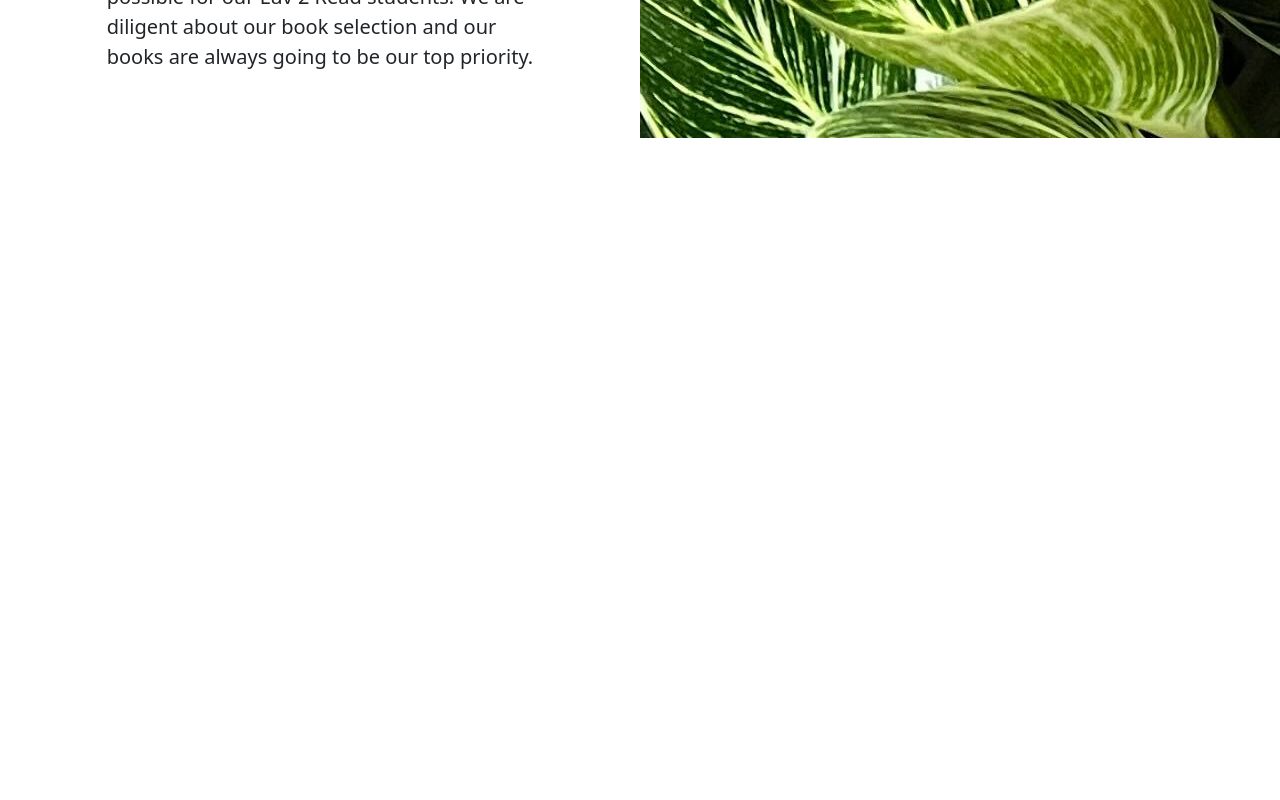
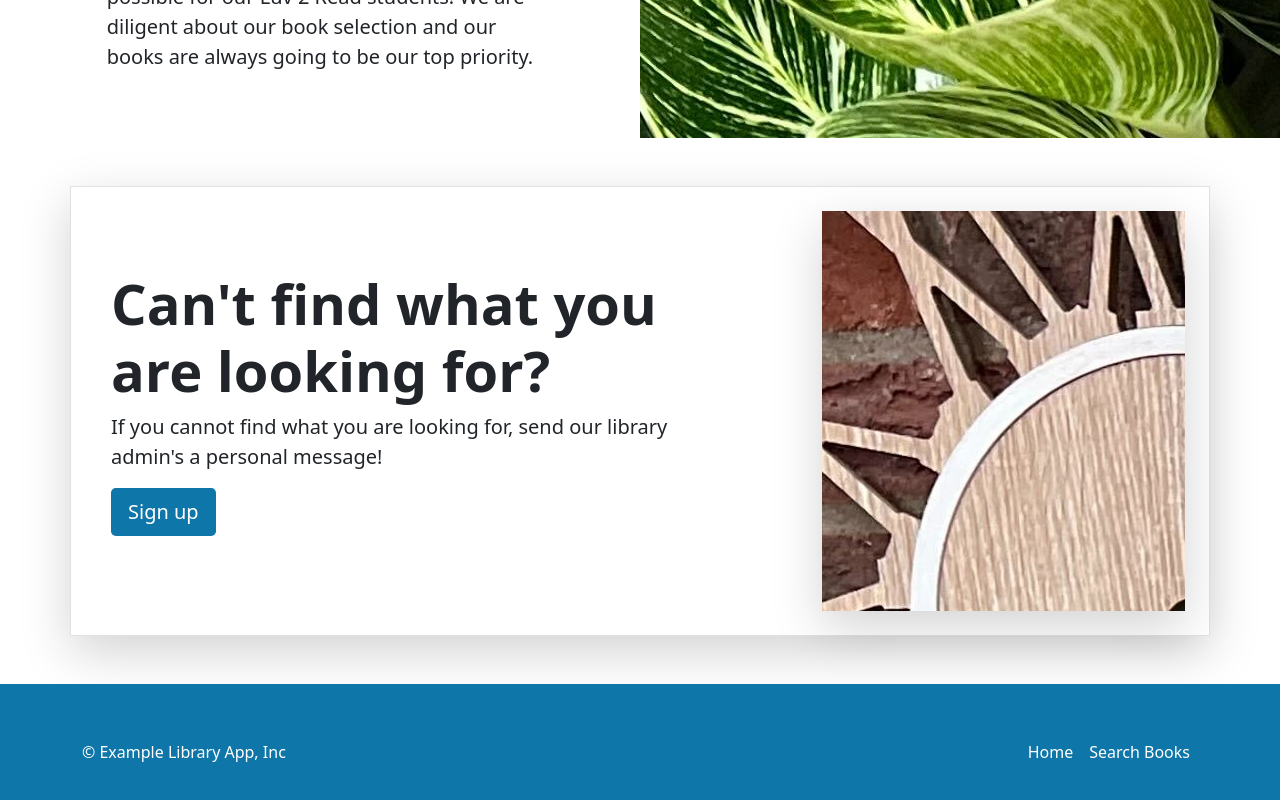
Before and after one commit to khareenp/Library_app, a React (Vite) app in the folder 02-frontend/: page / in a window 1280 px wide. Shown: the part 1786-2586 px from the top of the page. Before the commit the page ends 1924 px from the top, so only its background shows below. Built offline with nearby package versions, Linux system fonts and the light colour scheme.

Commit message:
created more components for homepage

```diff
--- a/02-frontend/src/App.tsx
+++ b/02-frontend/src/App.tsx
@@ -2,6 +2,8 @@
 import { ExploreTopBooks } from "./layouts/HomePage/ExploreTopBooks";
 import { Carousel } from "./layouts/HomePage/Carousel";
 import { Heros } from "./layouts/HomePage/Heros";
+import { LibraryServices } from "./layouts/HomePage/LibraryServices";
+import { Footer } from "./layouts/NavbarAndFooter/Footer";
 
 export default function App() {
   return (
@@ -10,6 +12,8 @@
       <ExploreTopBooks />
       <Carousel />
       <Heros />
+      <LibraryServices />
+      <Footer />
     </div>
   );
 }
--- /dev/null
+++ b/02-frontend/src/layouts/HomePage/LibraryServices.tsx
@@ -0,0 +1,23 @@
+export const LibraryServices = () => {
+  return (
+    <div className="container my-5">
+      <div className="row p-4 align-items-center border shadow-lg">
+        <div className="col-lg-7 p-3">
+          <h1 className="display-4 fw-bold">
+            Can't find what you are looking for?
+          </h1>
+          <p className="lead">
+            If you cannot find what you are looking for, send our library
+            admin's a personal message!
+          </p>
+          <div className="d-grid gap-2 justify-content-md-start mb-4 mb-lg-3">
+            <a className="btn main-color btn-lg text-white" href="#">
+              Sign up
+            </a>
+          </div>
+        </div>
+        <div className="col-lg-4 offset-lg-1 shadow-lg lost-image"></div>
+      </div>
+    </div>
+  );
+};
--- a/02-frontend/src/layouts/NavbarAndFooter/Footer.tsx
+++ b/02-frontend/src/layouts/NavbarAndFooter/Footer.tsx
@@ -0,0 +1,24 @@
+export const Footer = () => {
+  return (
+    <div className="main-color">
+      <footer
+        className="container d-flex flex-wrap
+                justify-content-between align-items-center py-5 main-color"
+      >
+        <p className="col-md-4 mb-0 text-white">© Example Library App, Inc</p>
+        <ul className="nav navbar-dark col-md-4 justify-content-end">
+          <li className="nav-item">
+            <a href="#" className="nav-link px-2 text-white">
+              Home
+            </a>
+          </li>
+          <li className="nav-item">
+            <a href="#" className="nav-link px-2 text-white">
+              Search Books
+            </a>
+          </li>
+        </ul>
+      </footer>
+    </div>
+  );
+};
```
